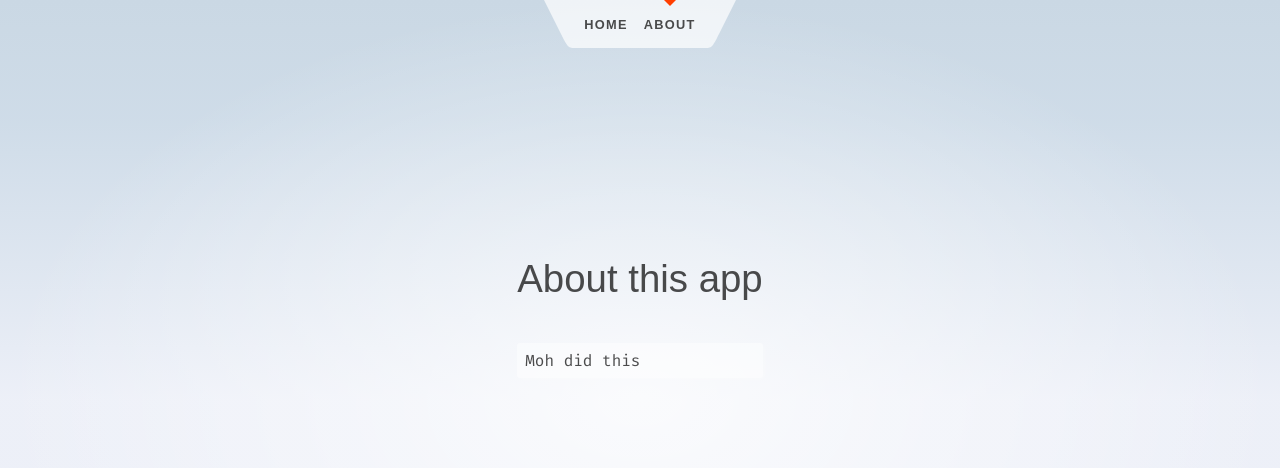
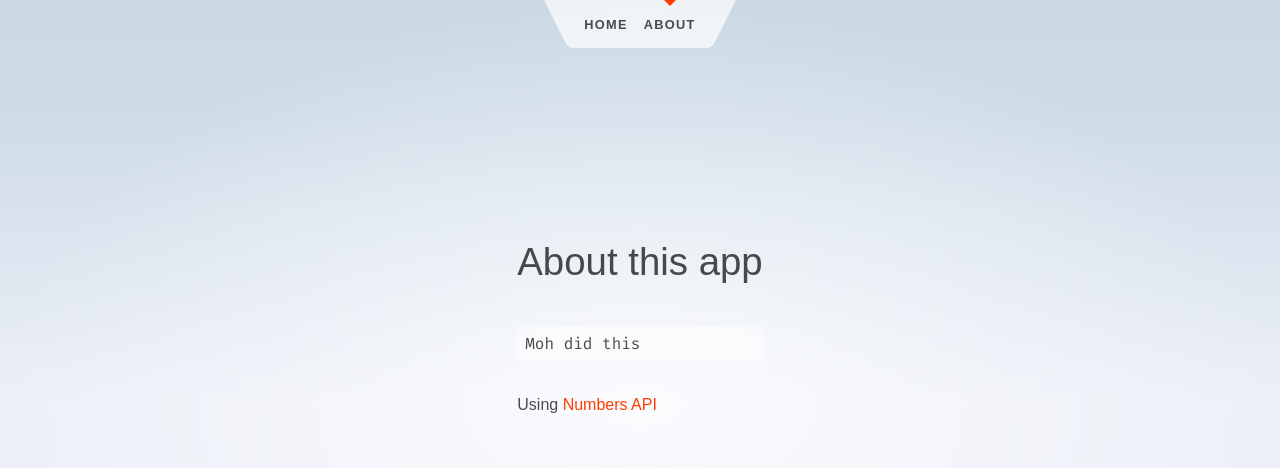
Before and after one commit to SimoMay/numbers-trivia, a SvelteKit app: page /about in a window 1280 px wide. Shown: the top 468 px of the page. Built offline with nearby package versions, Linux system fonts and the light colour scheme.

Commit message:
Mentioning numbersapi

```diff
--- a/src/routes/about/+page.svelte
+++ b/src/routes/about/+page.svelte
@@ -7,4 +7,5 @@
 	<h1>About this app</h1>
 
 	<pre>Moh did this</pre>
+	<p>Using <a href="http://numbersapi.com/">Numbers API</a></p>
 </div>
```
